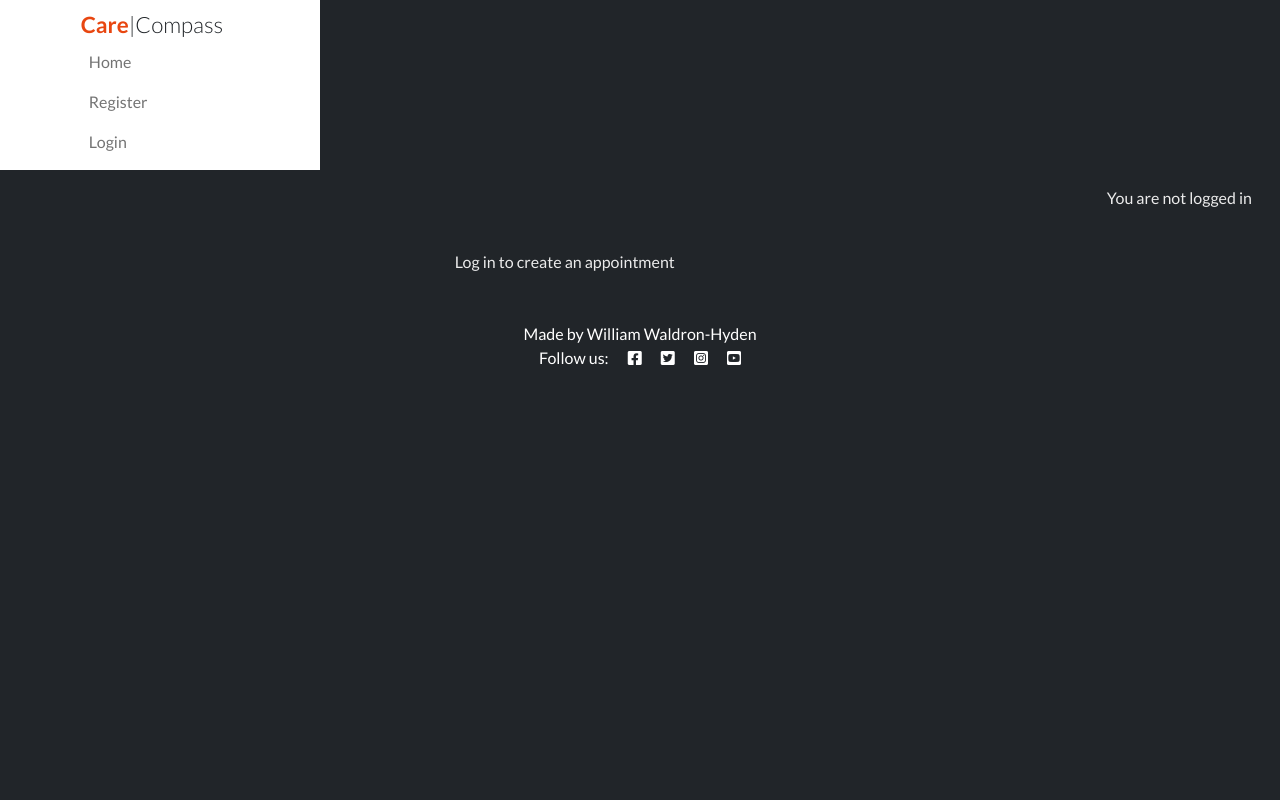
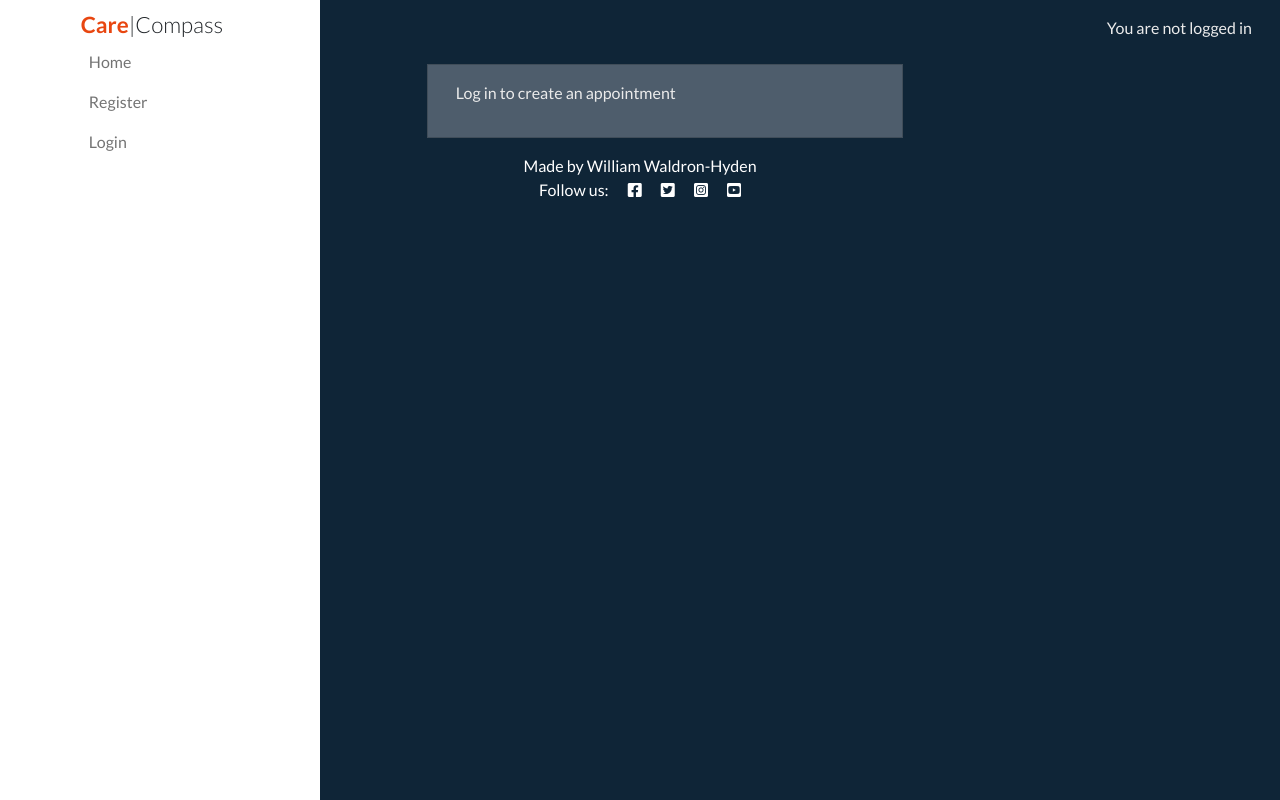
Before and after one commit to Will-WHyd/Care_Compass_HealthPlanner, a Django app: template med_appt/templates/appt/edit_appt.html in a window 1280 px wide. Run offline with Django 3.2, Linux system fonts and the light colour scheme; the template is opened without the code that fills it, so the values that code supplies are empty; some libraries are stand-ins or nearby versions.

Commit message:
html/css updates and fix to account delete view

```diff
--- a/static/css/style.css
+++ b/static/css/style.css
@@ -1,6 +1,20 @@
+
+html, body {
+    height: 100%;
+    min-height: 80vh;
+    margin: 0;
+}
 
 body {
-    background-color: #0b6e4fff;
+    display: flex;
+    flex-direction: column;
+}
+
+.navbar {
+    position: fixed !important;
+    z-index: 10;
+    background-color: #abb6c2ff;
+    padding: 0.5rem;
 }
 
 .brand {
@@ -18,7 +32,7 @@ body {
     font-weight: 300;
 }
 
-.light-bg {
+/* .light-bg {
     background-color: #20374cff;
 }
 
@@ -28,12 +42,12 @@ body {
 
 .main-bg {
     background-color: #212529ff;
-}
+}  */
 
-.card {
+/* .card {
     border: none;
     background-color: transparent;
-}
+} */
 
 .image-container {
     position: relative;
@@ -98,7 +112,7 @@ body {
 
 .post-link {
     text-decoration: none;
-    color: #445261;
+    color: #fff;
 }
 
 .post-link:hover,
@@ -173,6 +187,7 @@ body {
     color: rgb(222, 146, 168);
 }
 
+
 /* Table settings */
 
 .table th, .table td {
@@ -194,3 +209,14 @@ body {
     background-color: #3c94e7; /* Blue for cancelled */
     color: #fff;
 }
+
+
+
+/* Media queries */
+/* Navbar control */
+
+@media (min-width: 768px) {
+    .navbar {
+        height: 100vh;
+    }
+}
--- a/user_profile/views.py
+++ b/user_profile/views.py
@@ -50,7 +50,7 @@ def edit_profile(request):
 @login_required
 def delete_account(request):
     user = get_object_or_404(User, id=request.user.id)
-    profile = Profile.objects.all()
+    profile = get_object_or_404(Profile, user=request.user)
 
     try:
         profile.delete()
```
Also changed, not shown: med_appt/forms.py (+20 -0 lines).
